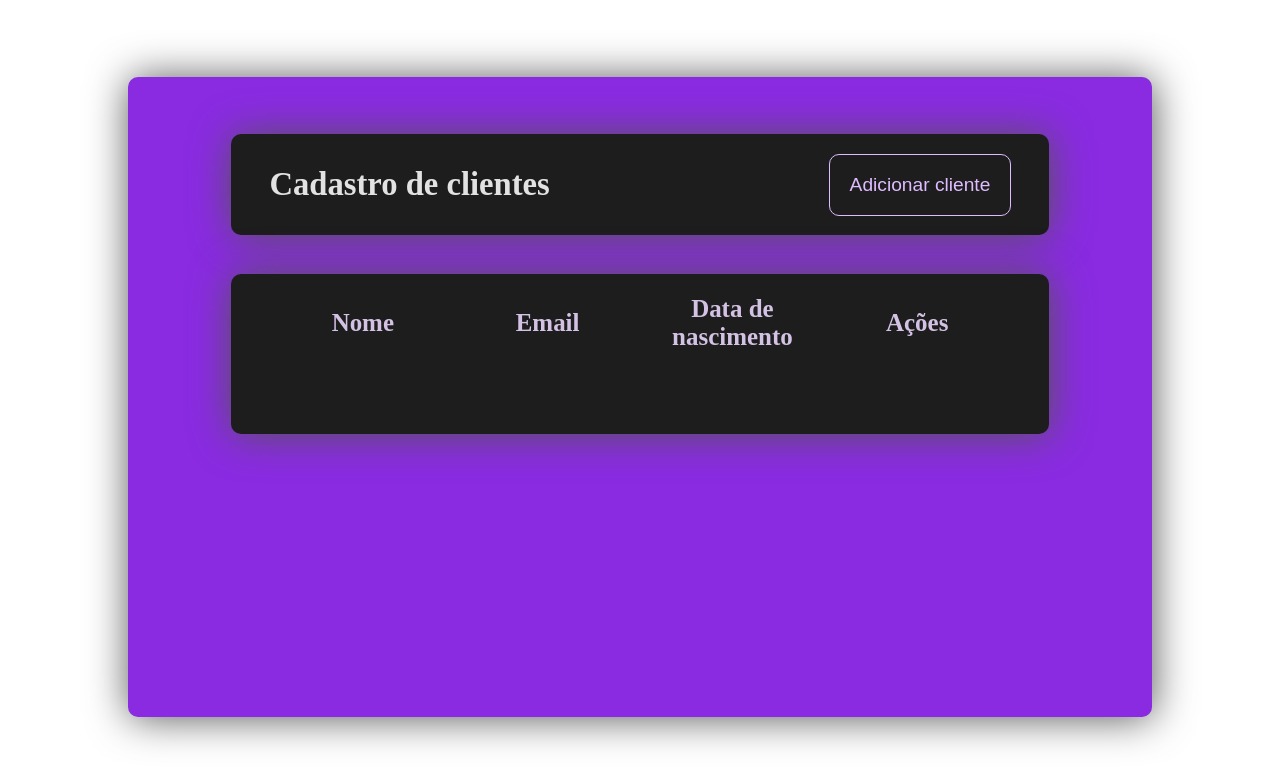
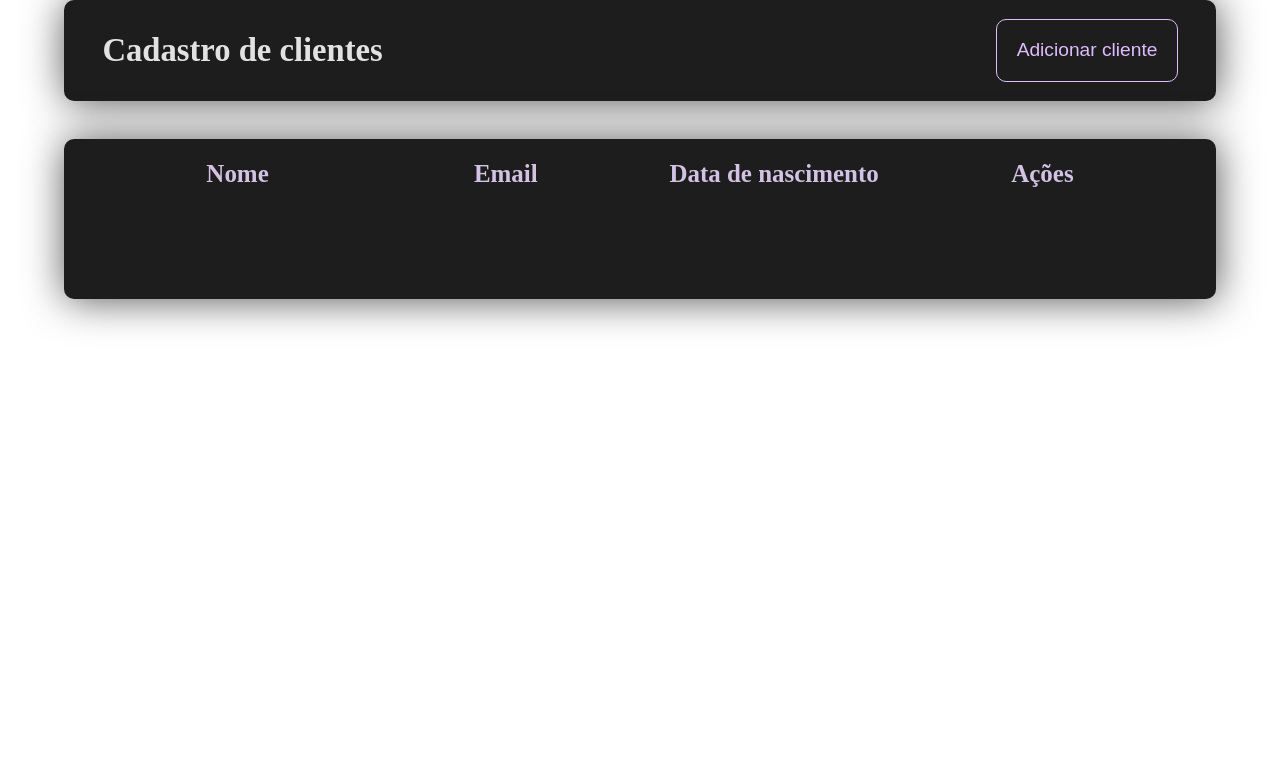
Before and after one commit to amandadeogr/CRUD, a plain HTML site: page index.html in a window 1280 px wide. Drawn offline with Linux system fonts and the light colour scheme.

Commit message:
delete container.css file

```diff
--- a/assets/css/container.css
+++ /dev/null
@@ -1,11 +0,0 @@
-.container {
-   background-color: blueviolet;
-   border-radius: 10px;
-   box-shadow: 1px 1px 40px #555555;
-   height: 80vh;
-   margin: 4rem auto;
-   overflow-y: scroll;
-   padding: 3rem;
-   width: 80vw;
-   scrollbar-margin: .5rem;
-}
--- a/index.html
+++ b/index.html
@@ -7,7 +7,6 @@
    <title>CRUD- Cadastro de clientes</title>
 
    <link rel="stylesheet" href="/assets/css/reset.css">
-   <link rel="stylesheet" href="/assets/css/container.css">
 
    <link rel="stylesheet" href="/assets/css/header/header.css">
    <link rel="stylesheet" href="/assets/css/header/title.css">
--- a/src/index.js
+++ b/src/index.js
@@ -72,7 +72,7 @@ const createRow = (client, index) => {
   <td>${client.name}</td>
   <td>${client.email}</td>
   <td>${client.birthDate}</td>
-  <td class="table__buttons">
+  <td>
      <button type="button" class="button edit" id="edit-${index}">
         Editar
      </button>
```
